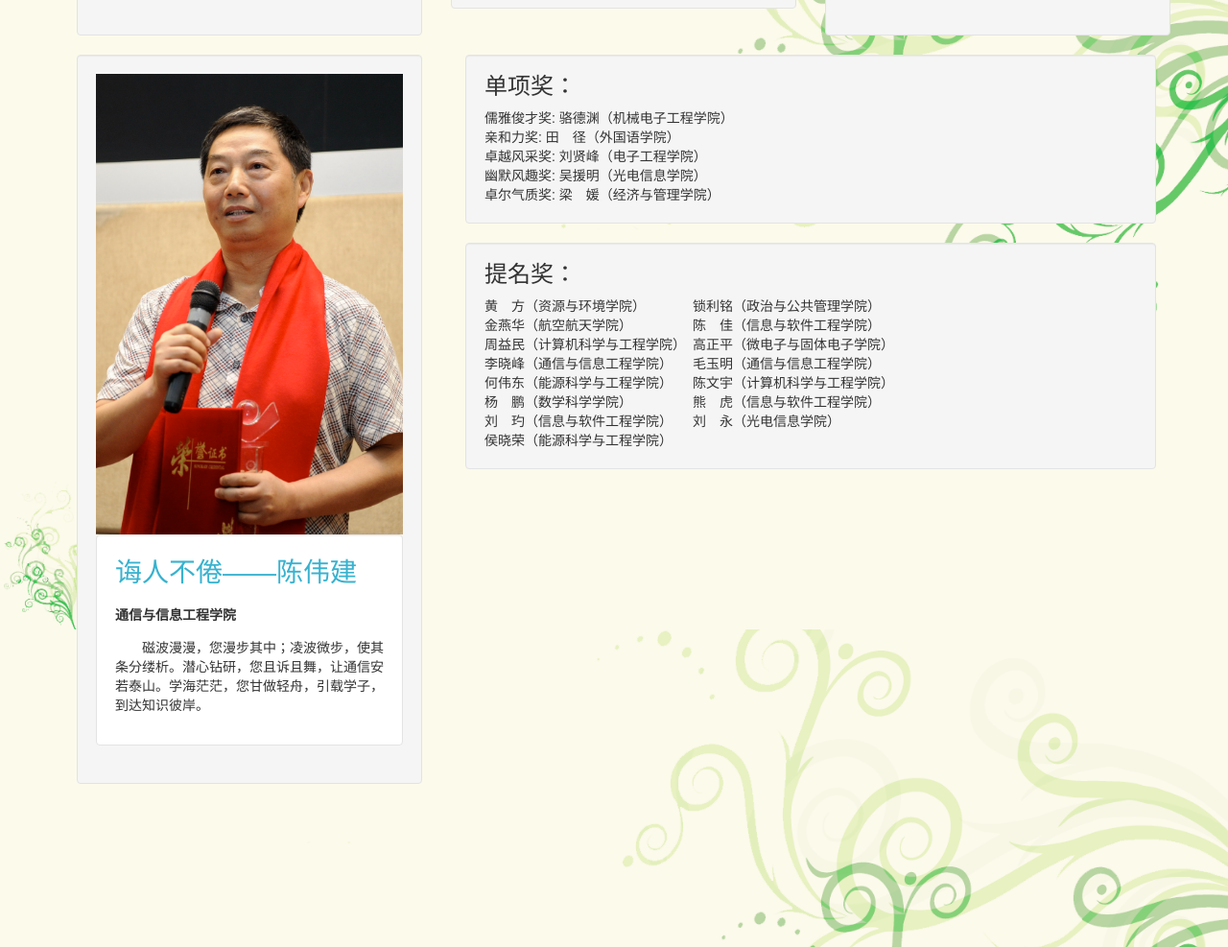
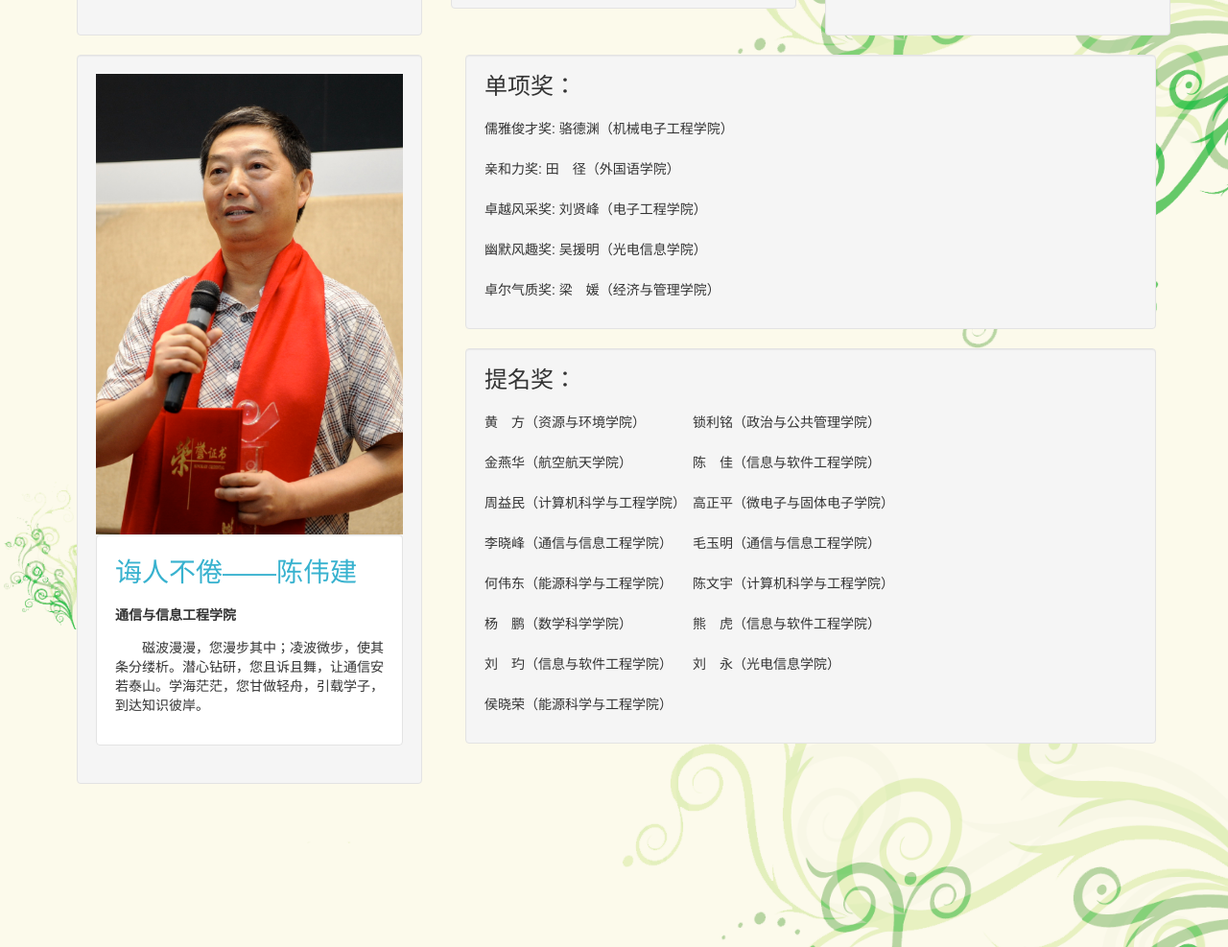
Before and after one commit to cnssnewscenter/9-FavorTeacherVote, a plain HTML site: page index.html in a window 1280 px wide. Shown: the part 2988-3975 px from the top of the page at 96% size. Drawn offline with nearby package versions, Linux system fonts and the light colour scheme.

Commit message:
update style

```diff
--- a/index.html
+++ b/index.html
@@ -69,6 +69,9 @@
 			.school {
 				margin: 1em 0;
 			}
+			.others {
+				line-height: 3;
+			}
 		</style>
 	</head>
 	<body>
@@ -93,7 +96,7 @@
 						</div>
 					</div>
 				</div>
-				<div class="col-sm-8">
+				<div class="col-sm-8 others">
 					<div class="col-sm-12">
 						<div class="well">
 							<h3>单项奖：</h3>
```
